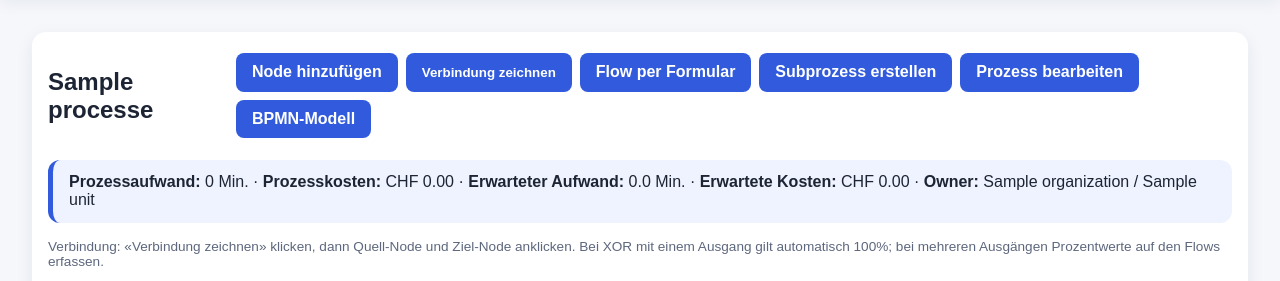
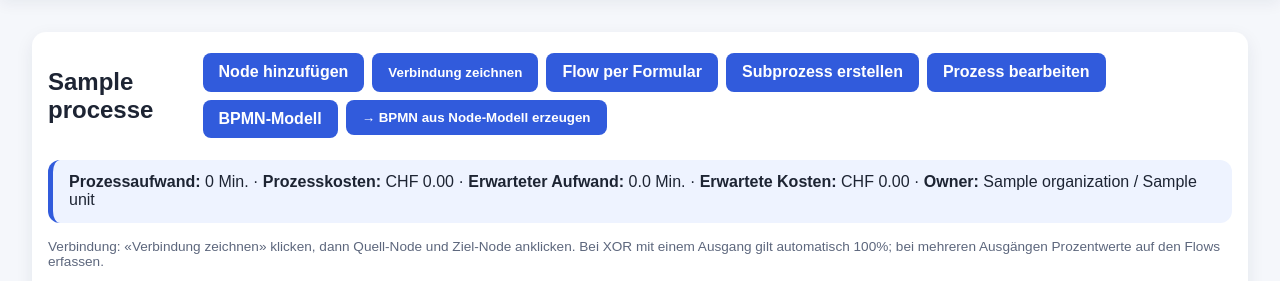
Before and after one commit to kaspAir/Prozess-Simulator, a Flask app: page /process/1 in a window 1280 px wide. Shown: the part 180-461 px from the top of the page. Run offline with Flask 3, Linux system fonts and the light colour scheme; a user stored in the database is signed in; tables that the repository leaves empty hold one stand-in row (values such as "Sample post"); some libraries are stand-ins or nearby versions.

Commit message:
feat(bpmn): Knopf "BPMN aus Node-Modell erzeugen" (ueberschreibt vorhandenes BPMN)
Das Auto-Generieren griff nur bei leerem bpmn_xml. Prozesse mit einem frueher von
Hand angefangenen (Teil-)BPMN zeigten dieses Fragment statt der Generierung. Neuer
expliziter Knopf auf der Prozess-Seite: erzeugt das BPMN aus dem Node-Modell neu,
speichert es (mit Bestaetigung, da ueberschrieben) und oeffnet den BPMN-Editor.

Verifiziert: Dummy-BPMN wird durch das volle generierte Modell ersetzt (6 Tasks,
XOR, Aufwaende); Redirect in den Editor. 69 Tests gruen, ruff+bandit sauber.

Co-Authored-By: Claude Opus 4.8 <noreply@anthropic.com>

```diff
--- a/app/routes/process_routes.py
+++ b/app/routes/process_routes.py
@@ -1,4 +1,6 @@
-from flask import Blueprint, render_template, request, redirect, url_for, jsonify, abort, Response
+from flask import (
+    Blueprint, render_template, request, redirect, url_for, jsonify, abort, Response, flash,
+)
 from flask_login import current_user
 
 from app.models import db, Role, Function, Process, Node, Edge, OrgUnit, Organization
@@ -97,6 +99,23 @@ def api_bpmn_get(process_id):
     # ohne Export/Import), sonst leere Startvorlage für ganz neue Prozesse.
     xml = effective_bpmn(process) or DEFAULT_BPMN.format(pid=process.id)
     return Response(xml, mimetype="application/xml")
+
+
+@process_bp.route("/process/<int:process_id>/bpmn/from-nodes", methods=["POST"])
+def bpmn_from_nodes(process_id):
+    """Erzeugt das BPMN-Modell (neu) aus dem alten Node-Modell und speichert es –
+    überschreibt ein vorhandenes BPMN. Danach öffnet der BPMN-Editor das Ergebnis."""
+    process = Process.query.get_or_404(process_id)
+    from app.services.node_to_bpmn import node_to_bpmn
+    if not process.nodes:
+        flash("Dieser Prozess hat kein Node-Modell, aus dem ein BPMN erzeugt werden könnte.",
+              "error")
+        return redirect(url_for("process.process_graph", process_id=process.id))
+    process.bpmn_xml = node_to_bpmn(process)
+    db.session.add(process)
+    db.session.commit()
+    flash("BPMN-Modell aus dem Node-Modell erzeugt.", "success")
+    return redirect(url_for("process.bpmn_editor", process_id=process.id))
 
 
 @process_bp.route("/api/process/<int:process_id>/bpmn", methods=["POST"])
--- a/app/templates/process_graph.html
+++ b/app/templates/process_graph.html
@@ -10,6 +10,13 @@
             <a class="button" href="{{ url_for('process.process_edit', parent_id=process.id) }}">Subprozess erstellen</a>
             <a class="button" href="{{ url_for('process.process_edit', process_id=process.id) }}">Prozess bearbeiten</a>
             <a class="button" href="{{ url_for('process.bpmn_editor', process_id=process.id) }}">BPMN-Modell</a>
+            {% if process.nodes %}
+            <form method="post" style="display:inline"
+                  action="{{ url_for('process.bpmn_from_nodes', process_id=process.id) }}"
+                  onsubmit="return confirm('Das BPMN-Modell wird aus dem aktuellen Node-Modell (neu) erzeugt und überschreibt ein bereits vorhandenes BPMN. Fortfahren?');">
+                <button type="submit" class="button">→ BPMN aus Node-Modell erzeugen</button>
+            </form>
+            {% endif %}
             {% if process.parent %}
                 <a class="button" href="{{ url_for('process.process_graph', process_id=process.parent.id) }}">Zurück</a>
             {% endif %}
```
